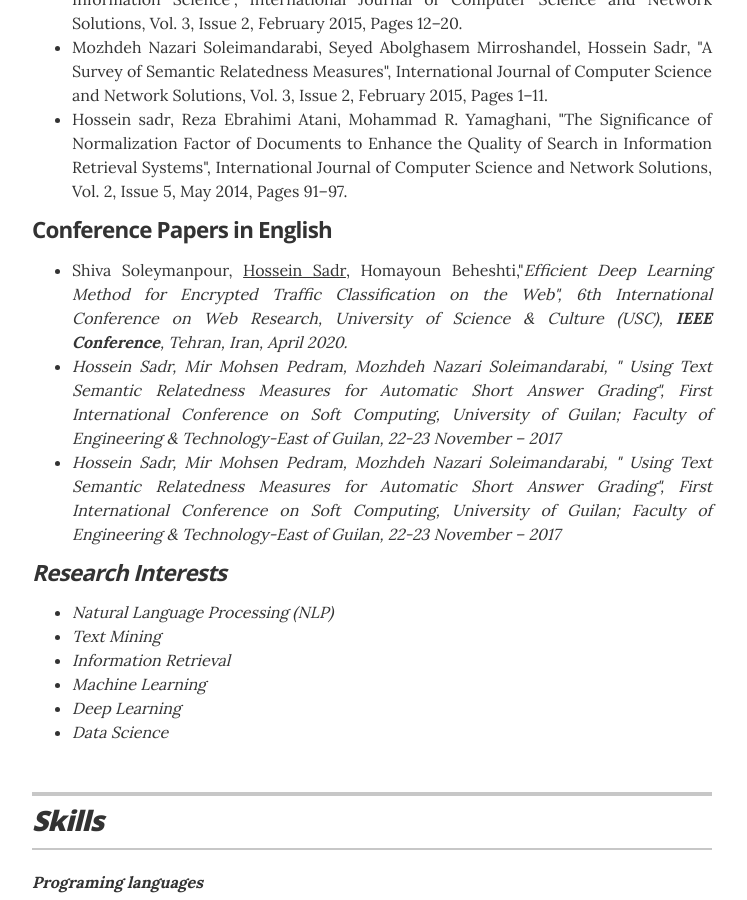
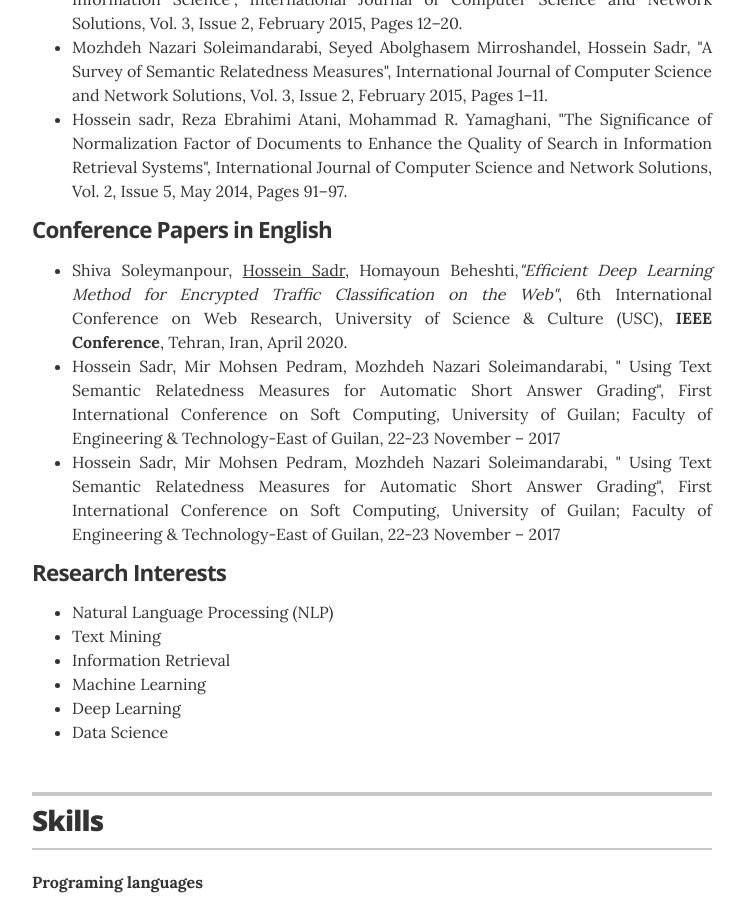
Before and after one commit to hosseinsadr/hosseinsadr.github.io, a Jekyll site: the page built from index.html, in a window 1280 px wide and 900 px high, scrolled down 3425 px. Shown: the whole window, without its empty margins (268-1015 px from the left). Built offline with Jekyll 4.4.1, drawn with Linux system fonts in a browser that asks for light colours.

Commit message:
Update projects.yml

```diff
--- a/_data/projects.yml
+++ b/_data/projects.yml
@@ -14,7 +14,7 @@
 # Conference Papers in English
 - project: Conference Papers in English
   # url: "#"
-  description: <ul class="resume-item-list"><li>Shiva Soleymanpour, <u>Hossein Sadr</u>, Homayoun Beheshti,"<i>Efficient Deep Learning Method for Encrypted Traffic Classification on the Web"<i>, 6th International Conference on Web Research, University of Science & Culture (USC), <b>IEEE Conference</b>, Tehran, Iran, April 2020.</li><li>Hossein Sadr, Mir Mohsen Pedram, Mozhdeh Nazari Soleimandarabi, " Using Text Semantic Relatedness Measures for Automatic Short Answer Grading", First International Conference on Soft Computing, University of Guilan; Faculty of Engineering & Technology-East of Guilan, 22-23 November – 2017</li><li>Hossein Sadr, Mir Mohsen Pedram, Mozhdeh Nazari Soleimandarabi, " Using Text Semantic Relatedness Measures for Automatic Short Answer Grading", First International Conference on Soft Computing, University of Guilan; Faculty of Engineering & Technology-East of Guilan, 22-23 November – 2017</li></ul>
+  description: <ul class="resume-item-list"><li>Shiva Soleymanpour, <u>Hossein Sadr</u>, Homayoun Beheshti,<i>"Efficient Deep Learning Method for Encrypted Traffic Classification on the Web"</i>, 6th International Conference on Web Research, University of Science & Culture (USC), <b>IEEE Conference</b>, Tehran, Iran, April 2020.</li><li>Hossein Sadr, Mir Mohsen Pedram, Mozhdeh Nazari Soleimandarabi, " Using Text Semantic Relatedness Measures for Automatic Short Answer Grading", First International Conference on Soft Computing, University of Guilan; Faculty of Engineering & Technology-East of Guilan, 22-23 November – 2017</li><li>Hossein Sadr, Mir Mohsen Pedram, Mozhdeh Nazari Soleimandarabi, " Using Text Semantic Relatedness Measures for Automatic Short Answer Grading", First International Conference on Soft Computing, University of Guilan; Faculty of Engineering & Technology-East of Guilan, 22-23 November – 2017</li></ul>
 
   # Research Interests
 - project: Research Interests
```
